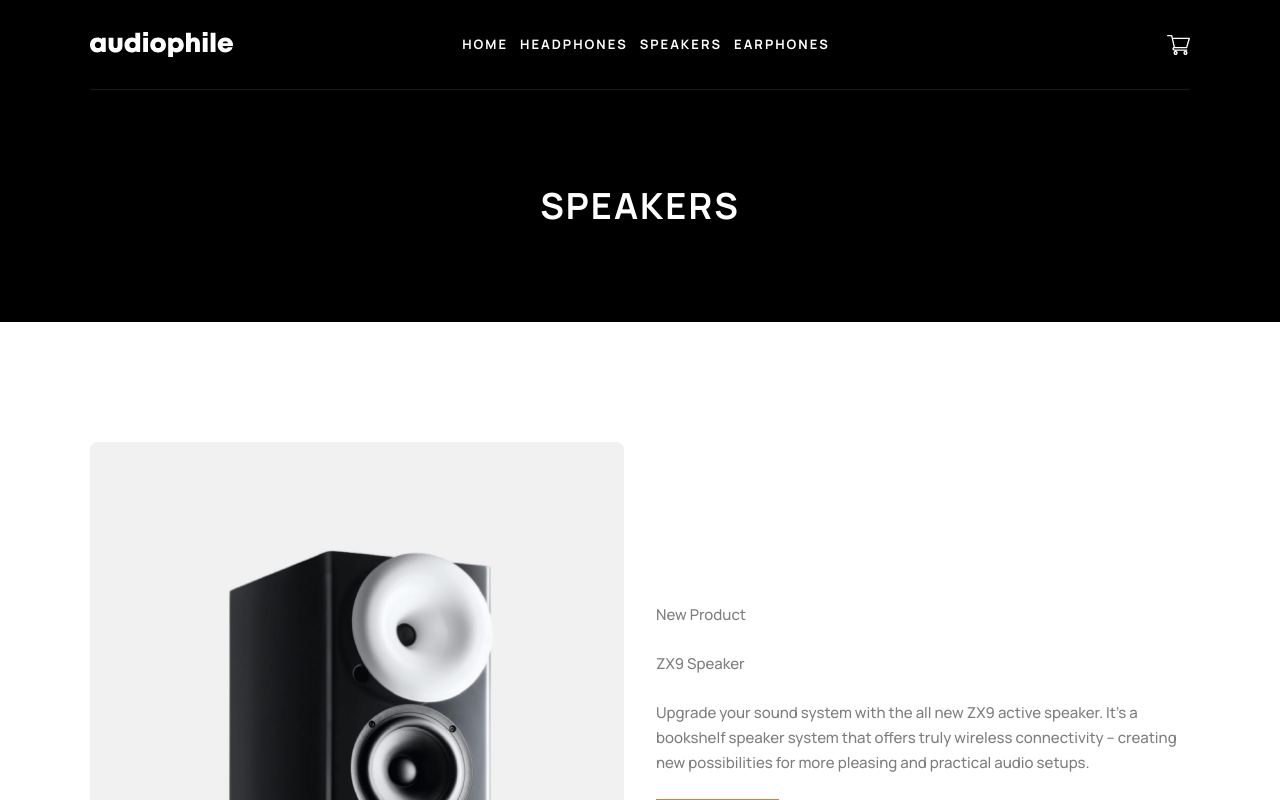
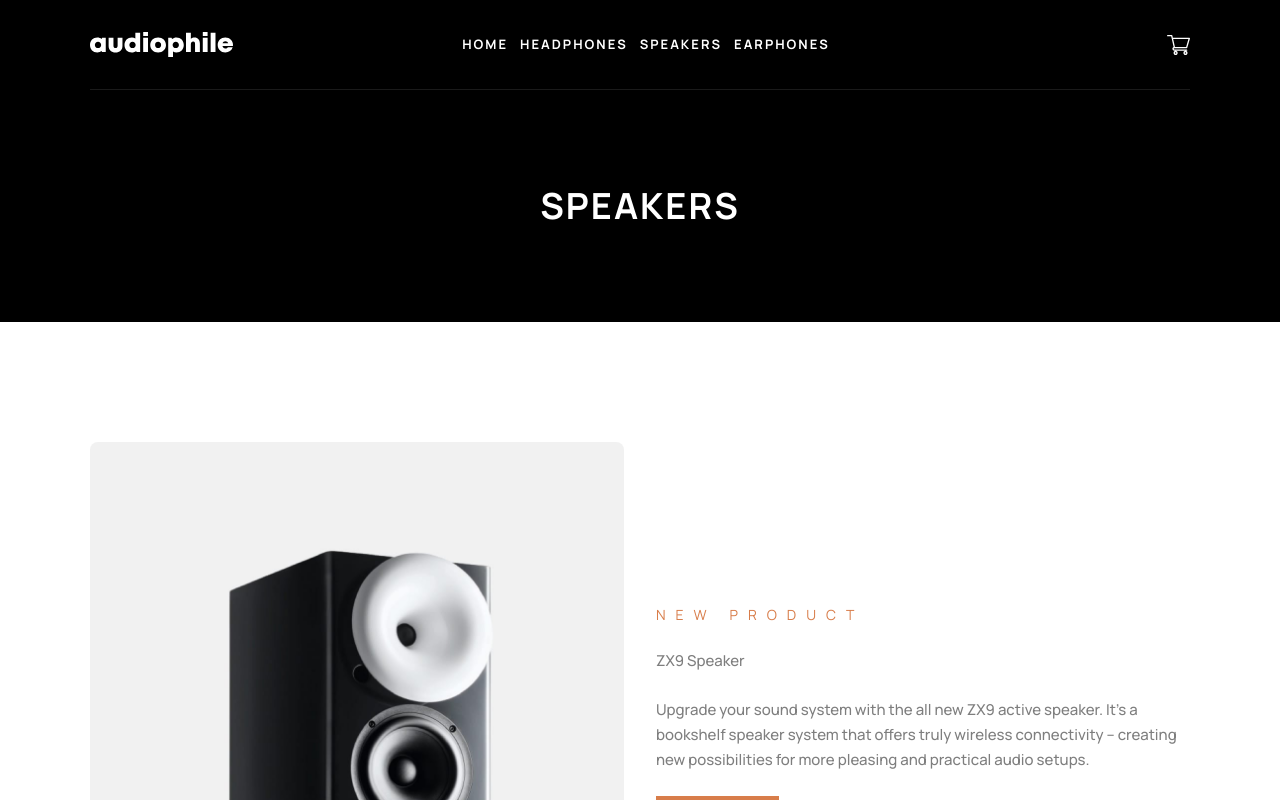
Before and after one commit to scottmotion/audiophile-ecommerce, a React (Vite) app: page /audiophile-ecommerce/speakers in a window 1280 px wide. Shown: the top 800 px of the page. Built offline with nearby package versions, Linux system fonts and the light colour scheme.

Commit message:
Update ProductCard.tsx

```diff
--- a/src/Components/ProductCard.tsx
+++ b/src/Components/ProductCard.tsx
@@ -37,7 +37,7 @@ export default function ProductCard({
             reverseOrder ? "lg:col-start-1" : "lg:col-start-2"
           }`}
         >
-          {product.new && <p>New Product</p>}
+          {product.new && <div className="text-overline">New Product</div>}
           <p>{product.name}</p>
           <p>{product.description}</p>
           <Link to={`${product.slug}`}>
```
